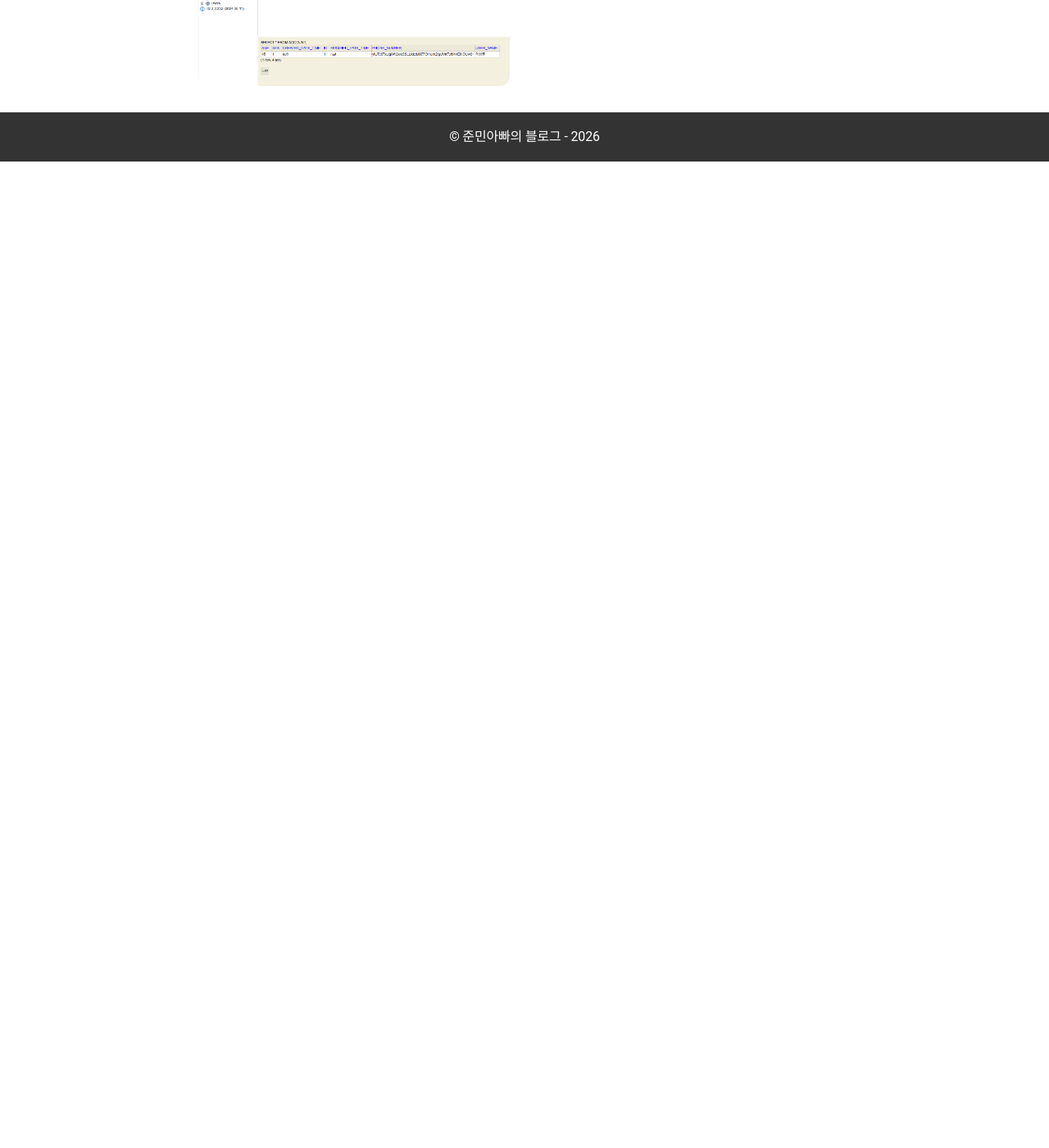
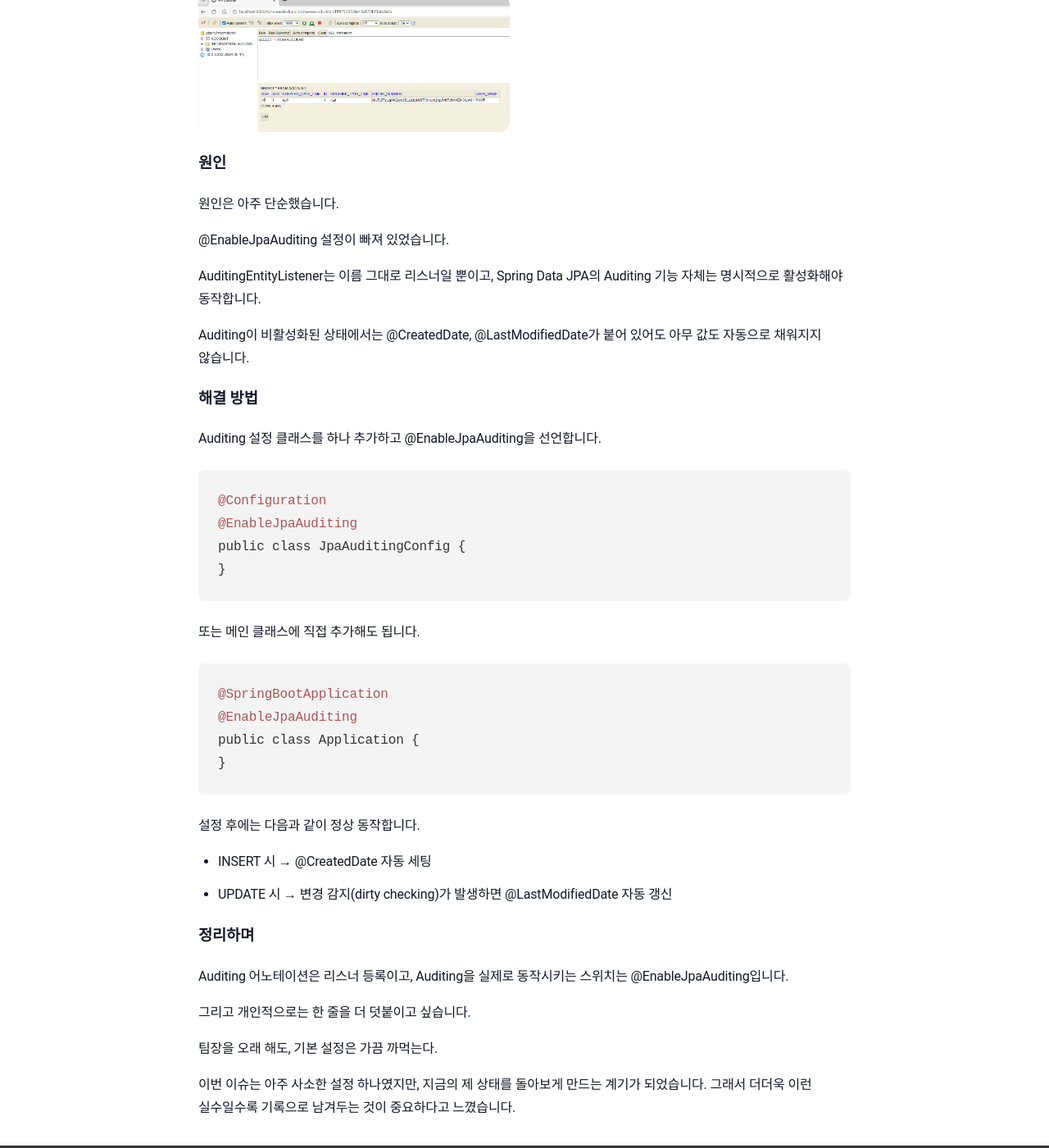
Before and after one commit to sanghoon-lee/sanghoon-lee.github.io, a Jekyll site: the page built from _posts/2026-01-21-JPAAuditing.md, in a window 1280 px wide and 1400 px high, scrolled down 1801 px. Shown: the whole window at 82% size. Built offline with Jekyll 4.4.1, drawn with Linux system fonts in a browser that asks for light colours; nearby versions of some CDN libraries; comment, search, counter and statistics services are not loaded; before the commit the page ends 1998 px from its top, so only the background shows below that; some of the changed text lies outside the part shown.

Commit message:
add : JPAAuditing 포스팅 추가

````diff
--- a/_posts/2026-01-21-JPAAuditing.md
+++ b/_posts/2026-01-21-JPAAuditing.md
@@ -21,7 +21,7 @@ categories: 트러블슈팅
 ### 문제의 시작
 
 최근 수행했던 토이 프로젝트에서 엔티티(Entity)의 생성일과 수정일을 자동으로 관리하고 싶었습니다. 그래서 부모 엔티티(BaseEntity)에서 @CreatedDate, @LastModifiedDate 어노테이션을
-생성일과 수정일 속성을 표현할 변수에 붙였습니다. 이렇게하면 부모 엔티티를 상속받은 자식 엔티티의 생성일과 수정일까지도 자동으로 관리될 것이라 생각했습니다.
+생성일과 수정일 속성을 표현할 변수에 붙였습니다. 부모 클래스에 Auditing 설정을 해두었습니다. 이렇게하면 부모 엔티티를 상속받은 자식 엔티티의 생성일과 수정일까지도 자동으로 관리될 것이라 생각했습니다.
 
 **부모 엔티티**
 ```java
@@ -57,7 +57,59 @@ public class Account extends BaseEntity{
     ....
 ```
 
-DB에 데이터를 저장하는 테스트는 정상적으로 동작하는 것처럼 보였습니다. 하지만 H2 콘솔에 접속해서 저장된 결과를 조회해보니 기대했던 결과와 다르게
-생성일과 수정일에 null이 저장되어 있었습니다.
+DB에 데이터를 저장하는 테스트도 정상적으로 동작하는 것처럼 보였습니다. 하지만 H2 콘솔에 접속해서 저장된 결과를 조회해보니 기대했던 결과와 다르게
+생성일과 수정일에 null이 저장되어 있었습니다. “이 정도면 설정 하나쯤 빠졌겠지”라는 생각은 들었지만,
+막상 어디가 문제인지 바로 떠오르지는 않았습니다.
 
 <img class="main-image" src="/assets/images/h2console.png" alt="H2 콘솔 화면">
+
+### 원인
+
+원인은 아주 단순했습니다.
+
+@EnableJpaAuditing 설정이 빠져 있었습니다.
+
+AuditingEntityListener는 이름 그대로 리스너일 뿐이고,
+Spring Data JPA의 Auditing 기능 자체는 명시적으로 활성화해야 동작합니다.
+
+Auditing이 비활성화된 상태에서는
+@CreatedDate, @LastModifiedDate가 붙어 있어도
+아무 값도 자동으로 채워지지 않습니다.
+
+### 해결 방법
+
+Auditing 설정 클래스를 하나 추가하고 @EnableJpaAuditing을 선언합니다.
+
+```java
+@Configuration
+@EnableJpaAuditing
+public class JpaAuditingConfig {
+}
+```
+
+또는 메인 클래스에 직접 추가해도 됩니다.
+
+```java
+@SpringBootApplication
+@EnableJpaAuditing
+public class Application {
+}
+```
+
+설정 후에는 다음과 같이 정상 동작합니다.
+
+* INSERT 시 → @CreatedDate 자동 세팅
+* UPDATE 시 → 변경 감지(dirty checking)가 발생하면 @LastModifiedDate 자동 갱신
+
+### 정리하며
+
+Auditing 어노테이션은 리스너 등록이고,
+Auditing을 실제로 동작시키는 스위치는 @EnableJpaAuditing입니다.
+
+그리고 개인적으로는 한 줄을 더 덧붙이고 싶습니다.
+
+팀장을 오래 해도, 기본 설정은 가끔 까먹는다.
+
+이번 이슈는 아주 사소한 설정 하나였지만,
+지금의 제 상태를 돌아보게 만드는 계기가 되었습니다.
+그래서 더더욱 이런 실수일수록 기록으로 남겨두는 것이 중요하다고 느꼈습니다.
````
